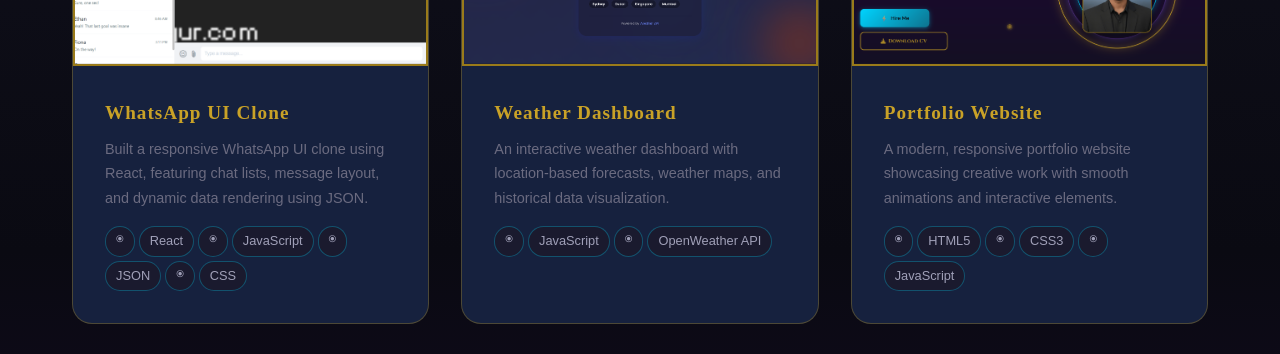
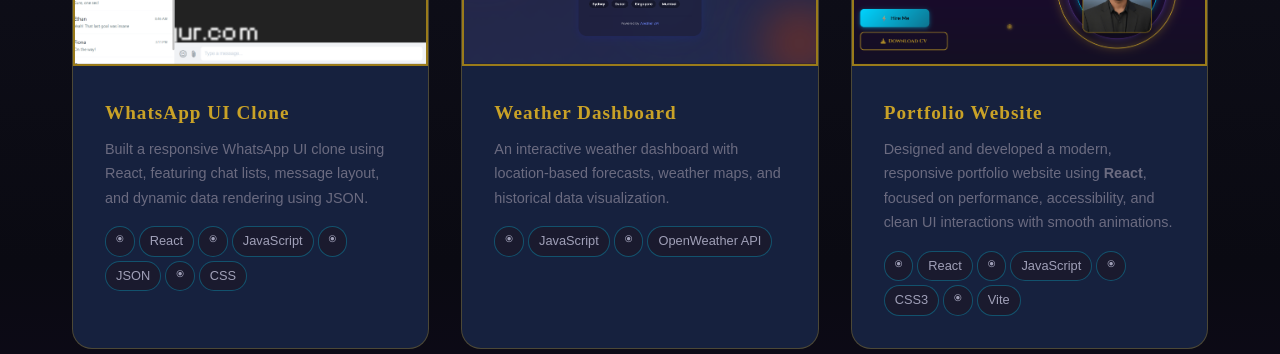
Before and after one commit to guna0223/React-Portfolio, a React (Vite) app in the folder frontend/: page / in a window 1280 px wide. Shown: the part 4480-4834 px from the top of the page. Built offline with nearby package versions, Linux system fonts and the light colour scheme; grey boxes are pictures that could not be loaded.

Commit message:
update portfoilo project content into reat

```diff
--- a/frontend/src/pages/Projects.jsx
+++ b/frontend/src/pages/Projects.jsx
@@ -147,17 +147,30 @@
 
               <div className="project-info">
                 <h3>Portfolio Website</h3>
+
                 <p>
-                  A modern, responsive portfolio website showcasing creative
-                  work with smooth animations and interactive elements.
+                  Designed and developed a modern, responsive portfolio website using
+                  <strong> React</strong>, focused on performance, accessibility, and clean
+                  UI interactions with smooth animations.
                 </p>
 
+                {/* <div className="project-points">
+                  <ul>
+                    <li>Built with reusable React components</li>
+                    <li>Responsive layout with mobile-first design</li>
+                    <li>Animated UI elements for enhanced user experience</li>
+                    <li>Optimized asset loading and performance</li>
+                  </ul>
+                </div> */}
+
                 <div className="project-tech">
-                  <span className="tech-rune">⦿</span><span>HTML5</span>
+                  <span className="tech-rune">⦿</span><span>React</span>
+                  <span className="tech-rune">⦿</span><span>JavaScript</span>
                   <span className="tech-rune">⦿</span><span>CSS3</span>
-                  <span className="tech-rune">⦿</span><span>JavaScript</span>
+                  <span className="tech-rune">⦿</span><span>Vite</span>
                 </div>
               </div>
+
             </div>
 
             {/* Movie App */}
```
